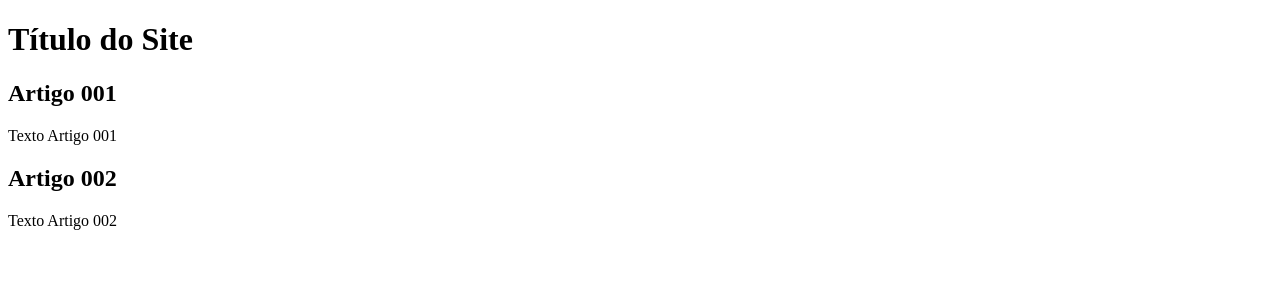
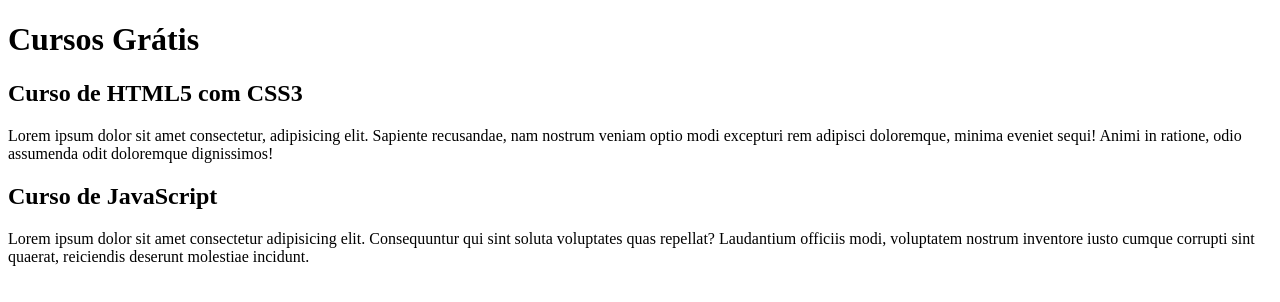
Before and after one commit to fcalmon30/projeto-site, a plain HTML site: page index.html in a window 1280 px wide. Drawn offline with Linux system fonts and the light colour scheme.

Commit message:
Começei a escrever o conteúdo

```diff
--- a/index.html
+++ b/index.html
@@ -8,15 +8,15 @@
 <body>
     <main>
         <header>
-            <h1>Título do Site</h1>
+            <h1>Cursos Grátis</h1>
         </header>
         <article>
-            <h2>Artigo 001</h2>
-            <p>Texto Artigo 001</p>
+            <h2>Curso de HTML5 com CSS3</h2>
+            <p>Lorem ipsum dolor sit amet consectetur, adipisicing elit. Sapiente recusandae, nam nostrum veniam optio modi excepturi rem adipisci doloremque, minima eveniet sequi! Animi in ratione, odio assumenda odit doloremque dignissimos!</p>
         </article>
         <article>
-            <h2>Artigo 002</h2>
-            <p>Texto Artigo 002</p>
+            <h2>Curso de JavaScript</h2>
+            <p>Lorem ipsum dolor sit amet consectetur adipisicing elit. Consequuntur qui sint soluta voluptates quas repellat? Laudantium officiis modi, voluptatem nostrum inventore iusto cumque corrupti sint quaerat, reiciendis deserunt molestiae incidunt.</p>
         </article>
     </main>
 </body>
```
